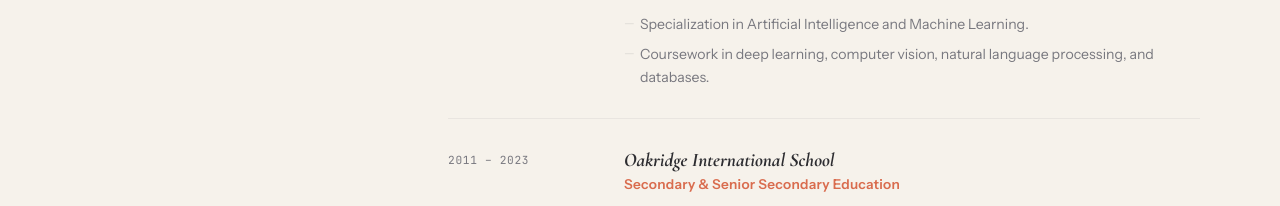
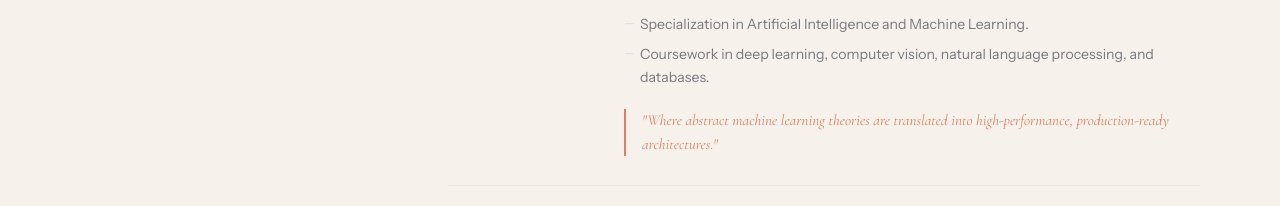
Before and after one commit to ShikharVeer10/ShikharVeer10.github.io, a React (Vite) app: page / in a window 1280 px wide. Shown: the part 4073-4279 px from the top of the page. Built offline with nearby package versions, Linux system fonts and the light colour scheme; no server answers.

Commit message:
Add tagline for Vellore Institute of Technology education entry

```diff
--- a/src/data.js
+++ b/src/data.js
@@ -112,7 +112,8 @@
       bullets: [
         "Specialization in Artificial Intelligence and Machine Learning.",
         "Coursework in deep learning, computer vision, natural language processing, and databases."
-      ]
+      ],
+      tagline: "Where abstract machine learning theories are translated into high-performance, production-ready architectures."
     },
     {
       company: "Oakridge International School",
```
